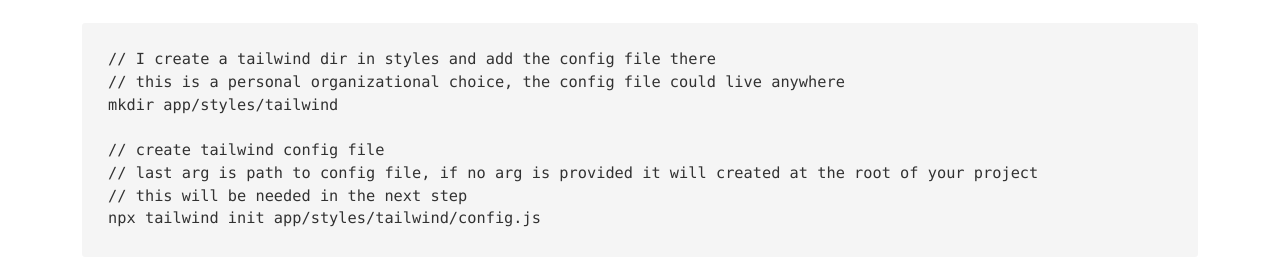
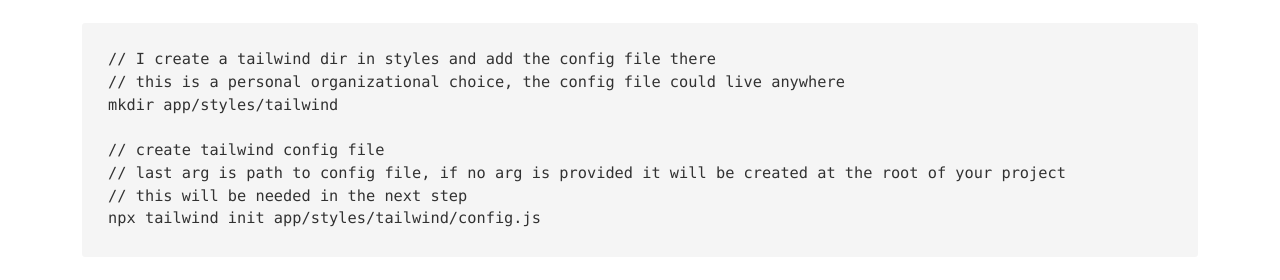
Before and after one commit to asasmith/asasmith.com, a Gatsby site: page /taiwindcss-v3-emberjs-setup in a window 1280 px wide. Shown: the part 849-1129 px from the top of the page. Built offline with nearby package versions, Linux system fonts and the light colour scheme; Gatsby itself is replaced by a stand-in of ours; some packages are replaced by stand-ins of ours; code samples lack their colours.

Commit message:
Fix typo

````diff
--- a/content/posts/tailwindcss-v3-emberjs-setup.mdx
+++ b/content/posts/tailwindcss-v3-emberjs-setup.mdx
@@ -34,7 +34,7 @@
 mkdir app/styles/tailwind
 
 // create tailwind config file
-// last arg is path to config file, if no arg is provided it will created at the root of your project
+// last arg is path to config file, if no arg is provided it will be created at the root of your project
 // this will be needed in the next step
 npx tailwind init app/styles/tailwind/config.js
 ```
````
